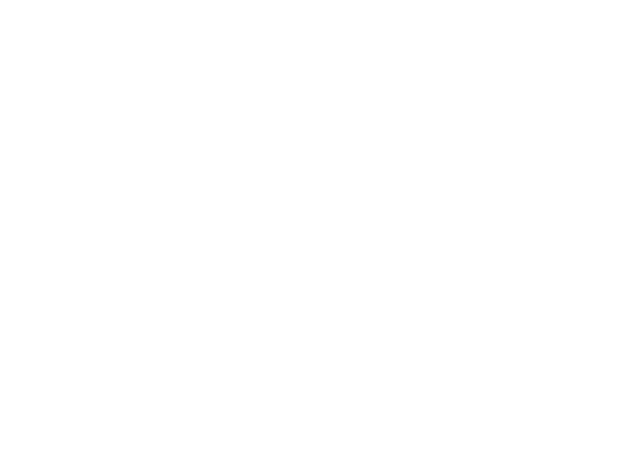
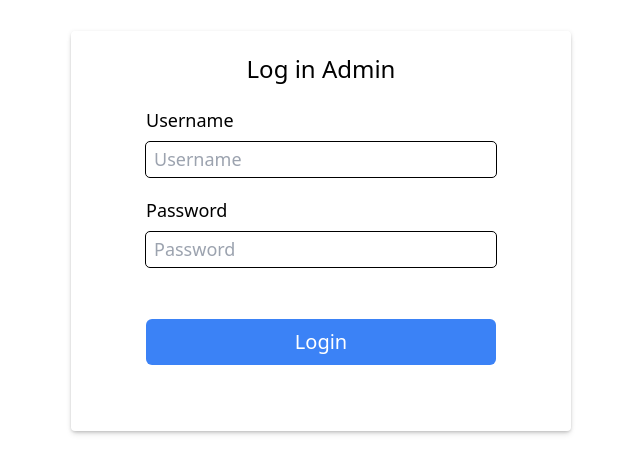
Before and after one commit to agengpangestu/fe-evoting, a Nuxt app: page /login in a window 1280 px wide. Before the commit this address had no page. Shown: the part 169-642 px from the top of the page, without its empty margins (319-959 px from the left). Built offline with nearby package versions, Linux system fonts and the light colour scheme; no server answers; what vue-awesome-paginate would draw is missing.

Commit message:
make login ui,post data,middleware not auth

```diff
--- /dev/null
+++ b/pages/login.vue
@@ -0,0 +1,64 @@
+<script setup>
+import axios from 'axios';
+
+const { $authentication } = useNuxtApp();
+
+definePageMeta({
+    middleware: ['not-authentication']
+});
+
+const errorNotif = (err) => {
+    useNuxtApp().$toast.warn(err);
+};
+
+const formData = reactive({
+    username: '',
+    password: '',
+    loading: false,
+});
+
+const logedIn = async () => {
+    const body = new FormData();
+    body.append('username', formData.username);
+    body.append('password', formData.password);
+
+    formData.loading = true;
+
+    await $authentication.loggedIn(body);
+    if ($authentication.isAuthenticate()) return navigateTo('/app');
+
+    formData.loading = false;
+};
+
+</script>
+
+<template>
+    <div class="flex items-center justify-center w-screen h-screen p-10 bg-white">
+        <div class="bg-white shadow-md drop-shadow w-[500px] p-5 h-[400px] rounded">
+            <form @submit.prevent="logedIn">
+
+                <div class="flex justify-center">
+                    <h1 class="text-[24px]">Log in Admin</h1>
+                </div>
+                <div class="flex flex-col items-center mt-5 space-y-5">
+                    <div class="flex flex-col space-y-2 text-[18px]">
+                        <label for="username">Username</label>
+                        <input placeholder="Username" class="w-[350px] outline outline-1 rounded pl-2 py-1"
+                            v-model="formData.username" type="text" name="username" id="username">
+                    </div>
+                    <div class="flex flex-col space-y-2 text-[18px]">
+                        <label for="password">Password</label>
+                        <input placeholder="Password" class="w-[350px] outline outline-1 rounded pl-2 py-1"
+                            v-model="formData.password" type="text" name="password" id="password">
+                    </div>
+                    <div class="flex justify-center pt-8">
+                        <button v-if="!formData.loading"
+                            class="p-2 w-[350px] text-white bg-blue-500 rounded-md text-[20px]">Login</button>
+                        <button v-else
+                            class="p-2 w-[350px] text-white bg-blue-500 rounded-md text-[20px]">Loading</button>
+                    </div>
+                </div>
+            </form>
+        </div>
+    </div>
+</template>
```
